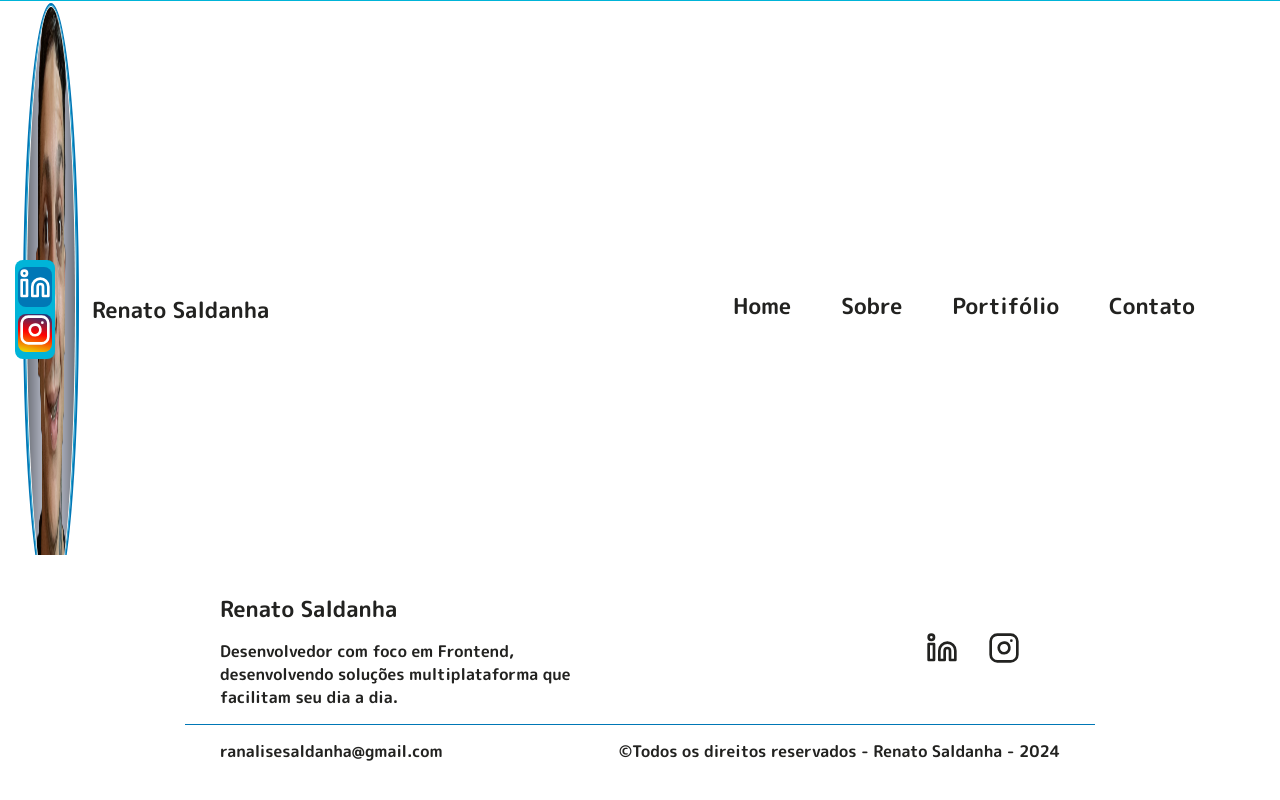
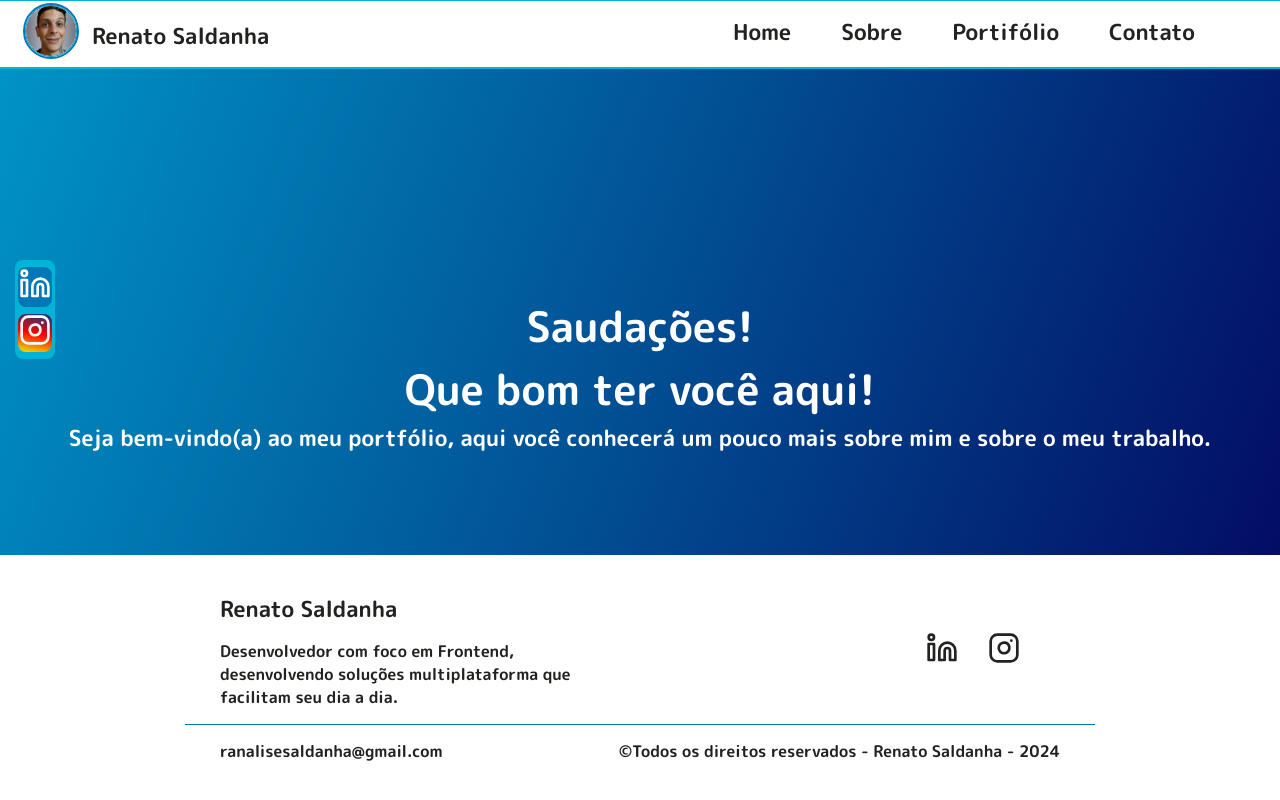
Before and after one commit to renato-saldanha/renato-saldanha, a Next.js app: page / in a window 1280 px wide. Built offline with nearby package versions, Linux system fonts and the light colour scheme.

Commit message:
erro doido

```diff
--- a/src/components/Header/styles.module.css
+++ b/src/components/Header/styles.module.css
@@ -25,8 +25,8 @@
 }
 
 .profile img {
-  padding: 1px;
   width: 52px;
+  height: 52px;
   border-radius: 100%;
   border: 1px solid var(--blue-200);
   outline: 2px solid var(--blue-300);
```
